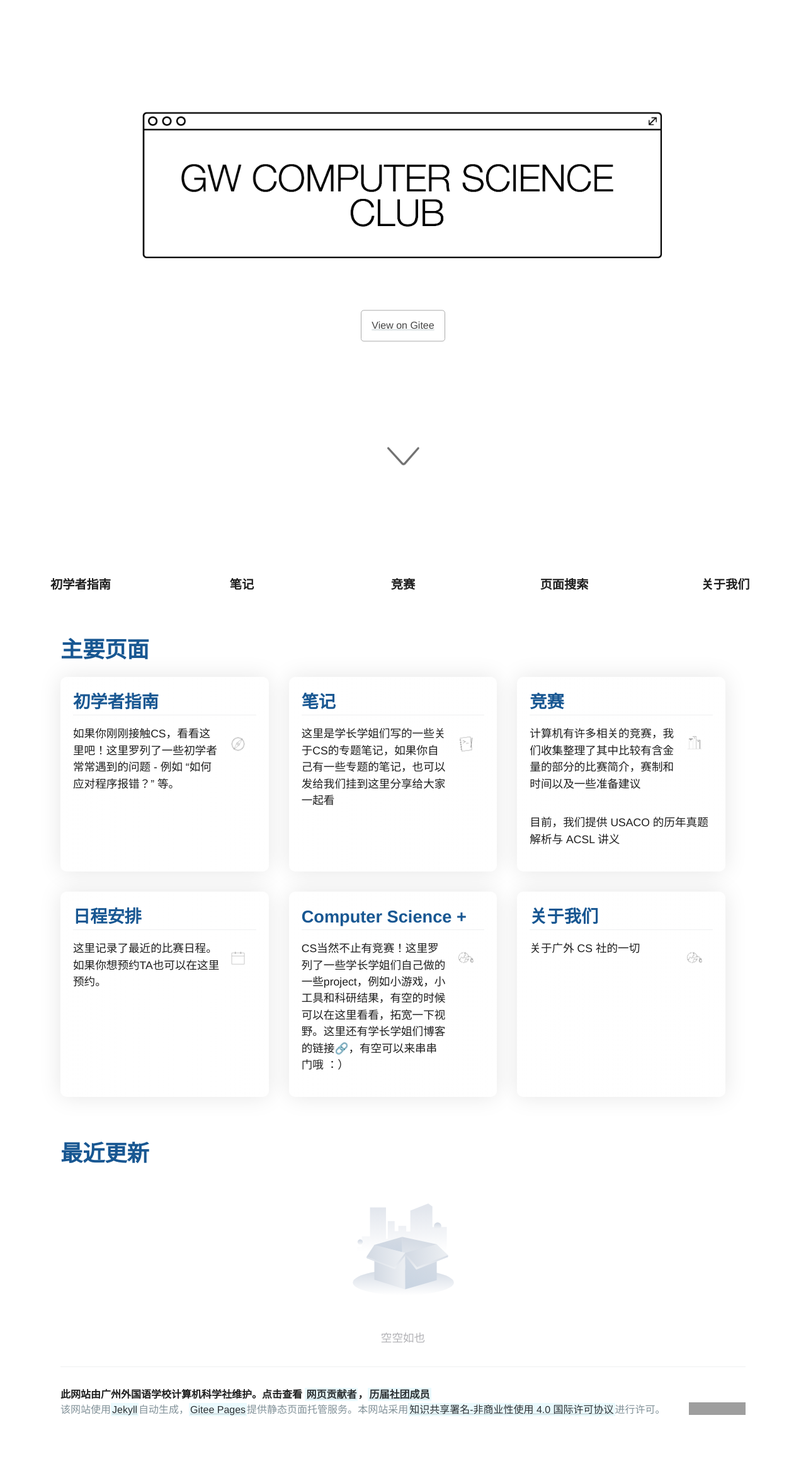
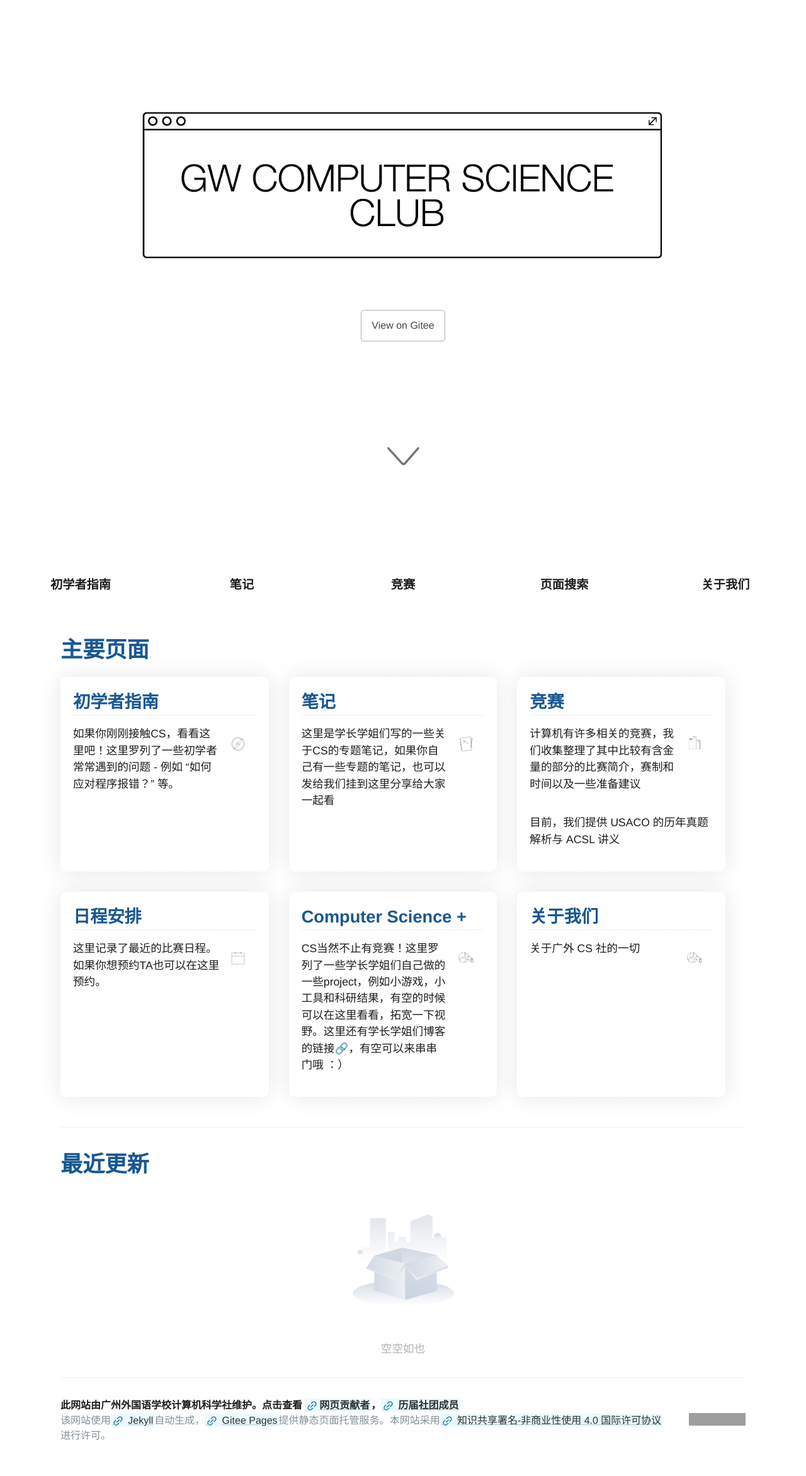
Before and after one commit to MarkChenYutian/gwcsclub, a Jekyll site: the page built from index.md, in a window 1280 px wide. Shown: the whole page at 63% size. Built offline with Jekyll 4.4.1, drawn with Linux system fonts in a browser that asks for light colours; comment, search, counter and statistics services are not loaded; before the commit the page ends 2303 px from its top, so only the background shows below that; grey boxes are pictures that could not be loaded.

Commit message:
Update Style (Final Commit)

```diff
--- a/css/cayman.css
+++ b/css/cayman.css
@@ -98,8 +98,12 @@
 
 body { padding: 0; margin: 0; font-family: "Helvetica", "Helvetica Neue", Helvetica, Arial, sans-serif; font-size: 16px; line-height: 1.5; color: #1E1E1E; }
 
-a { color: #2b2f31; text-decoration: #BBC8CB underline; background-color: #EAFAFE; padding: 2px;}
-a:hover { background-color: #BBEFFD; }
+a { color: #1e6bb8; text-decoration: none; }
+a:hover { text-decoration: underline; }
+
+.main-content a { color: #2b2f31; text-decoration: #BBC8CB underline; background-color: #EAFAFE; padding: 2px;}
+.main-content a:hover { background-color: #BBEFFD; }
+.main-content a::before { background: url(../assets/link.svg); background-size: 1.2rem 1.2rem; content: " "; width: 1.2rem; height: 1.2rem; padding: 0 1.3rem 0 0; background-repeat: no-repeat;}
 
 .btn { display: inline-block; margin-bottom: 1rem; color: #444444; background-color: rgba(255, 255, 255, 0.08); border-color: #aaaaaa; border-style: solid; border-width: 1px; border-radius: 0.3rem; transition: color 0.2s, background-color 0.2s, border-color 0.2s; }
 .btn:hover { color: #777777; text-decoration: none; background-color: rgba(255, 255, 255, 0.2); border-color: #eeeeee; }
--- a/index.md
+++ b/index.md
@@ -51,6 +51,8 @@ useTOC: false
     </div>
 </div>
 
+---
+
 <h1>最近更新</h1>
 
 <img src="{{ site.baseurl }}/assets/empty-state.svg" width="20%" height="20%"/>
```
Also changed, not shown: assets/link.svg (added).
